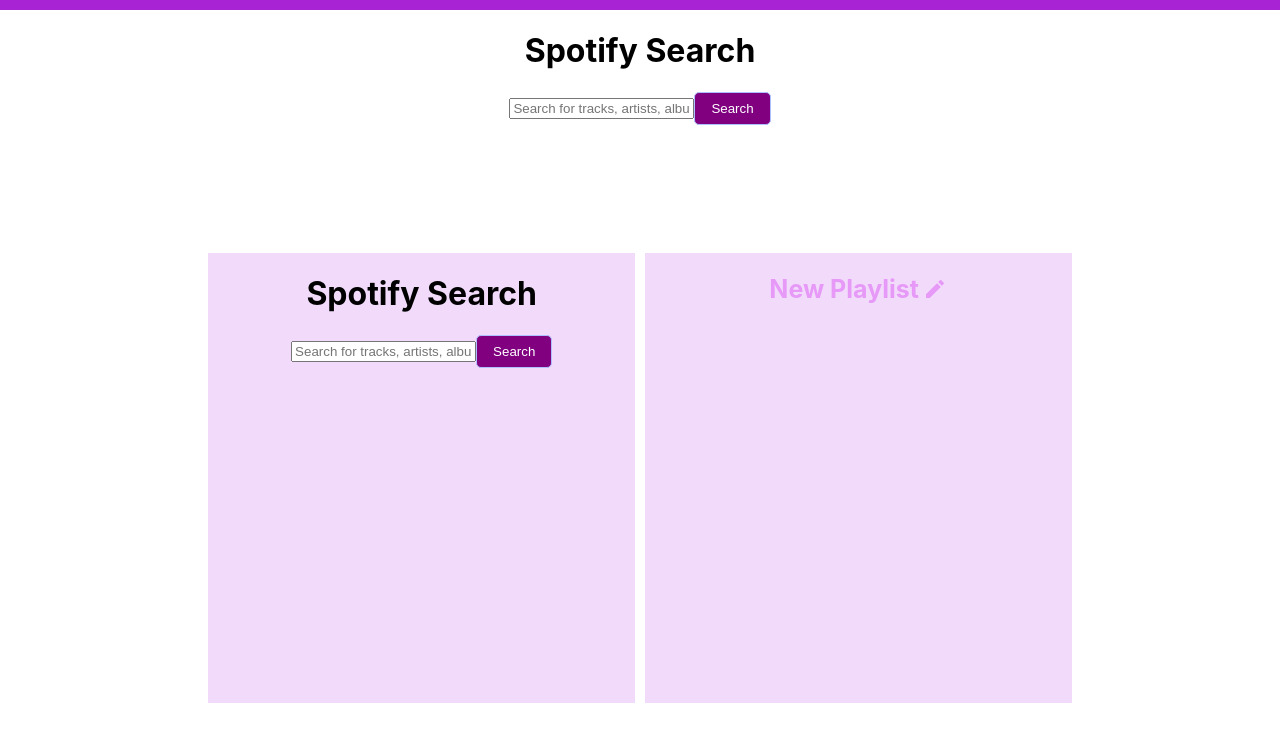
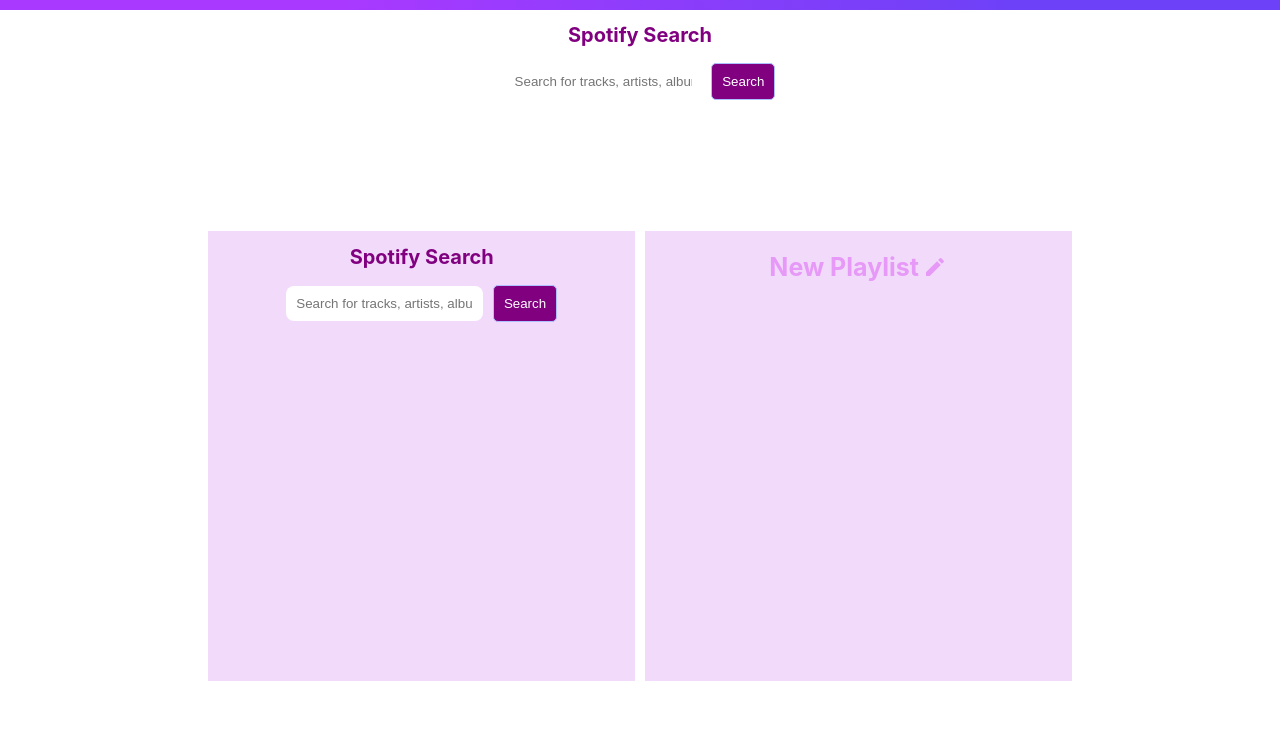
Before and after one commit to DHBuild002/jammmin-playlist-creation-tool, a React (Create React App) app: page /search in a window 1280 px wide. Shown: the top 742 px of the page. Built offline with nearby package versions, Linux system fonts and the light colour scheme.

Commit message:
WIP: Add styles to search controls and add purple gradient strip

```diff
--- a/src/App.css
+++ b/src/App.css
@@ -14,7 +14,8 @@
 }
 
 .purple-strip {
-  background-color:  rgb(167, 35, 211);
+  background: rgb(109,65,247);
+background: linear-gradient(262deg, rgba(109,65,247,1) 21%, rgba(170,57,255,1) 74%);
   height: 10px;
 }
 
--- a/src/components/Search.js
+++ b/src/components/Search.js
@@ -58,8 +58,9 @@ const Search = ({ onAdd }) => {
   };
 
   return (
-    <div>
-      <h1>Spotify Search</h1>
+    <div className="search">
+      <h1 className="search-h1">Spotify Search</h1>
+      <div className="search-controls">
         <input
           type="text"
           placeholder="Search for tracks, artists, albums..."
@@ -69,6 +70,7 @@ const Search = ({ onAdd }) => {
         <button type="submit" onClick={handleSearch}>
           Search
         </button>
+      </div>
 
       <div>
         {results.length > 0 && (
--- a/src/components/styles/Search.css
+++ b/src/components/styles/Search.css
@@ -3,12 +3,22 @@
     display: flex;
     align-items: center;
     padding: 0;
+    flex-direction: column;
+}
+.search-controls{
+  flex-direction: row;
+  height: 100%;
 }
 .search input {
     flex: 1;
-    padding: 0.5rem;
-    margin-right: 0rem;
+    margin-right: .6rem;
     margin-left: 0rem;
+    border: none;
+    border-style: none;
+    padding: 10px;
+    border-radius: 8px;
+    border-color: purple;
+    border-width: 1px;
   }
   .search button {
     padding: 0.5rem 1rem;
@@ -18,4 +28,10 @@
     text-decoration: none;
     background-color: purple;
     color: white;
+    margin: 1% auto;
+    padding: 10px;
   }
+.search-h1 {
+  font-size: 20px;
+  color: purple;
+}
```
Lines whose indentation alone changed are shown as unchanged.
